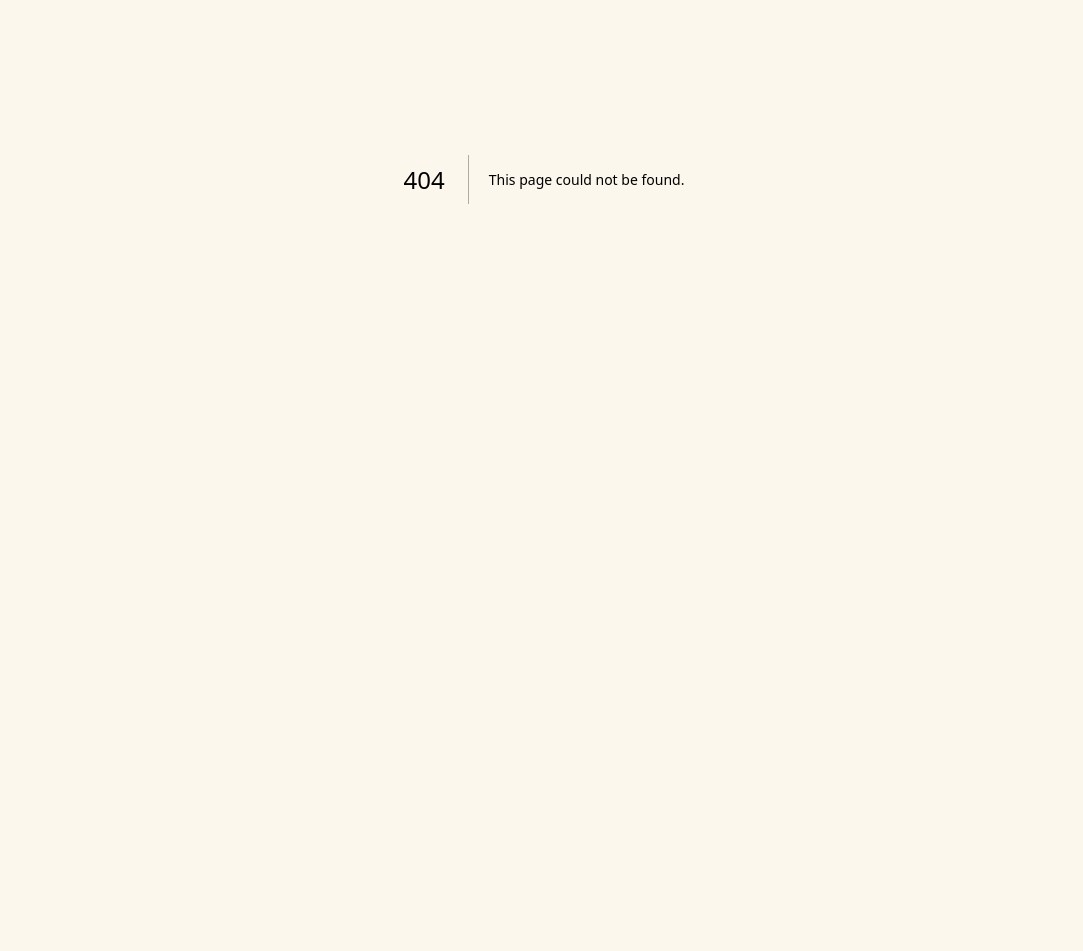
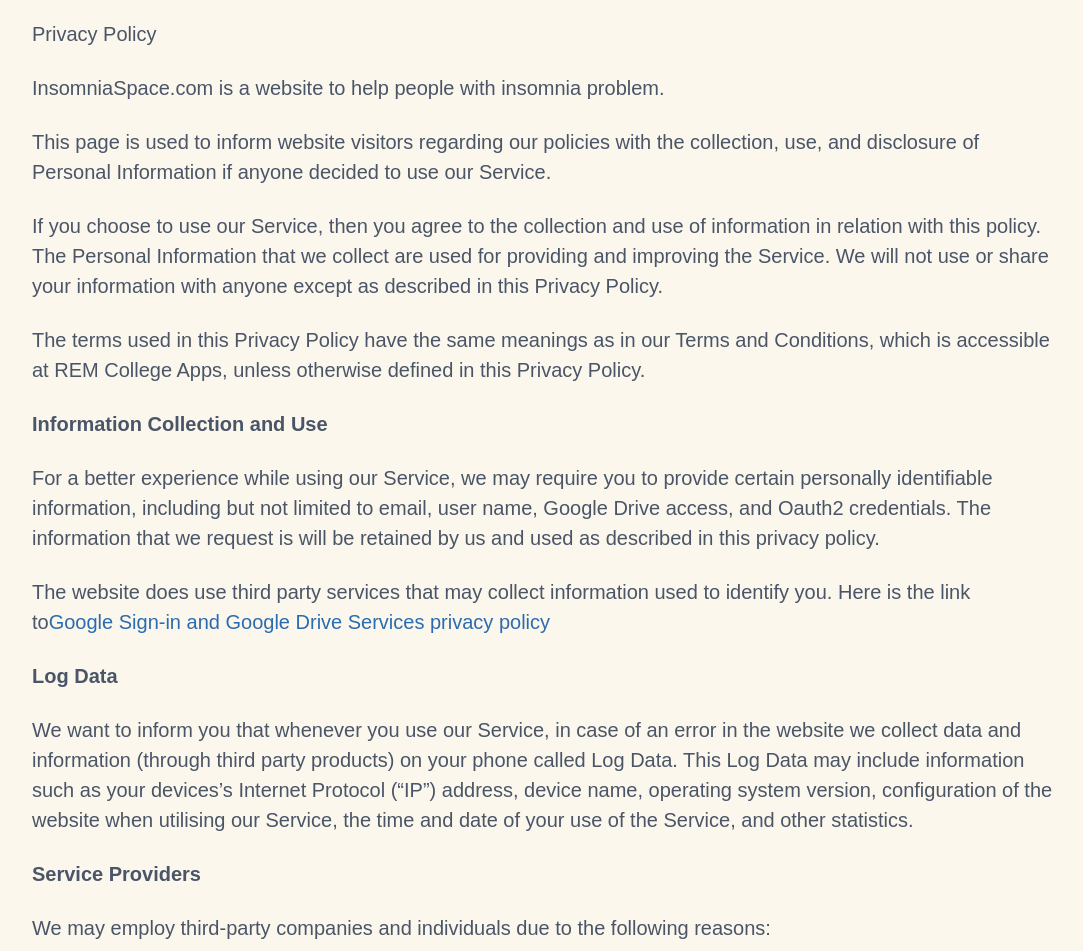
Before and after one commit to wenhuizhao/sleeplesschat, a Next.js app: page /privacy in a window 1280 px wide. Before the commit this address had no page. Shown: the part 221-1172 px from the top of the page, without its empty margins (96-1179 px from the left). Before the commit the page ends 800 px from the top, so only its background shows below. Built offline with nearby package versions, Linux system fonts and the light colour scheme.

Commit message:
add privacy and term

```diff
--- /dev/null
+++ b/src/pages/privacy.tsx
@@ -0,0 +1,132 @@
+import { Meta } from '@/layouts/Meta';
+import { Main } from '@/templates/Main';
+
+const Privacy = () => (
+  <Main meta={<Meta title="Lorem ipsum" description="Lorem ipsum" />}>
+    <h2>Privacy Policy</h2>
+    <p>InsomniaSpace.com is a website to help people with insomnia problem.</p>
+    <p>
+      This page is used to inform website visitors regarding our policies with
+      the collection, use, and disclosure of Personal Information if anyone
+      decided to use our Service.
+    </p>
+    <p>
+      If you choose to use our Service, then you agree to the collection and use
+      of information in relation with this policy. The Personal Information that
+      we collect are used for providing and improving the Service. We will not
+      use or share your information with anyone except as described in this
+      Privacy Policy.
+    </p>
+    <p>
+      The terms used in this Privacy Policy have the same meanings as in our
+      Terms and Conditions, which is accessible at REM College Apps, unless
+      otherwise defined in this Privacy Policy.
+    </p>
+
+    <p>
+      <strong>Information Collection and Use</strong>
+    </p>
+    <p>
+      For a better experience while using our Service, we may require you to
+      provide certain personally identifiable information, including but not
+      limited to email, user name, Google Drive access, and Oauth2 credentials.
+      The information that we request is will be retained by us and used as
+      described in this privacy policy.
+    </p>
+    <p>
+      The website does use third party services that may collect information
+      used to identify you. Here is the link to
+      <a href="https://policies.google.com/privacy">
+        Google Sign-in and Google Drive Services privacy policy
+      </a>
+    </p>
+    <p>
+      <strong>Log Data</strong>
+    </p>
+    <p>
+      We want to inform you that whenever you use our Service, in case of an
+      error in the website we collect data and information (through third party
+      products) on your phone called Log Data. This Log Data may include
+      information such as your devices’s Internet Protocol (“IP”) address,
+      device name, operating system version, configuration of the website when
+      utilising our Service, the time and date of your use of the Service, and
+      other statistics.
+    </p>
+
+    <p>
+      <strong>Service Providers</strong>
+    </p>
+    <p>
+      We may employ third-party companies and individuals due to the following
+      reasons:
+    </p>
+    <ul>
+      <li>To facilitate our Service;</li>
+      <li>To provide the Service on our behalf;</li>
+      <li>To perform Service-related services; or</li>
+      <li>To assist us in analyzing how our Service is used.</li>
+    </ul>
+    <p>
+      We want to inform users of this Service that these third parties have
+      access to your Personal Information. The reason is to perform the tasks
+      assigned to them on our behalf. However, they are obligated not to
+      disclose or use the information for any other purpose.
+    </p>
+
+    <p>
+      <strong>Security</strong>
+    </p>
+    <p>
+      We value your trust in providing us your Personal Information, thus we are
+      striving to use commercially acceptable means of protecting it. But
+      remember that no method of transmission over the internet, or method of
+      electronic storage is 100% secure and reliable, and we cannot guarantee
+      its absolute security.
+    </p>
+
+    <p>
+      <strong>Links to Other Sites</strong>
+    </p>
+    <p>
+      This Service may contain links to other sites. If you click on a
+      third-party link, you will be directed to that site. Note that these
+      external sites are not operated by us. Therefore, I strongly advise you to
+      review the Privacy Policy of these websites. I have no control over, and
+      assume no responsibility for the content, privacy policies, or practices
+      of any third-party sites or services.
+    </p>
+
+    <p>
+      <strong>Children’s Privacy</strong>
+    </p>
+    <p>
+      This Service does not address anyone under the age of 13. We do not
+      knowingly collect personal identifiable information from children under
+      13. In the case we discover that a child under 13 has provided us with
+      personal information, we immediately delete this from our servers. If you
+      are a parent or guardian and you are aware that your child has provided us
+      with personal information, please contact us so that we will be able to do
+      necessary actions.
+    </p>
+
+    <p>
+      <strong>Changes to This Privacy Policy</strong>
+    </p>
+    <p>
+      We may update our Privacy Policy from time to time. Thus, you are advised
+      to review this page periodically for any changes. We will notify you of
+      any changes by posting the new Privacy Policy on this page. These changes
+      are effective immediately, after they are posted on this page.
+    </p>
+
+    <p>
+      <strong>Contact Us</strong>
+    </p>
+    <p>
+      If you have any questions or suggestions about our Privacy Policy, do not
+      hesitate to contact us.
+    </p>
+  </Main>
+);
+
+export default Privacy;
--- /dev/null
+++ b/src/pages/term.tsx
@@ -0,0 +1,95 @@
+import Link from 'next/link';
+
+import { Meta } from '@/layouts/Meta';
+import { Main } from '@/templates/Main';
+
+const Term = () => (
+  <Main meta={<Meta title="Lorem ipsum" description="Lorem ipsum" />}>
+    <p>
+      Please read these terms of service (“terms”, “terms of service”) carefully
+      before using InsomniaSpace.com website (the “service”).
+    </p>
+    <h3>Conditions of Use</h3>
+    <p>
+      We will provide their services to you, which are subject to the conditions
+      stated below in this document. Every time you visit this website, use its
+      services or make a purchase, you accept the following conditions. This is
+      why we urge you to read them carefully.
+    </p>
+    <h3>Privacy Policy</h3>
+    <p>
+      Before you continue using our website we advise you to read our privacy
+      policy
+      <Link href="/privacy"> link</Link> regarding our user data collection. It
+      will help you better understand our practices.
+    </p>
+    <h3>Copyright</h3>
+    <p>
+      Content published on this website (digital downloads, images, texts,
+      graphics, logos) is the property of the website owner and/or its content
+      creators and protected by international copyright laws. The entire
+      compilation of the content found on this website is the exclusive property
+      of website owner, with copyright authorship for this compilation by
+      website owner.
+    </p>
+    <h3>Communications</h3>
+    <p>
+      The entire communication with us is electronic. Every time you send us an
+      email or visit our website, you are going to be communicating with us. You
+      hereby consent to receive communications from us. If you subscribe to the
+      news on our website, you are going to receive regular emails from us. We
+      will continue to communicate with you by posting news and notices on our
+      website and by sending you emails. You also agree that all notices,
+      disclosures, agreements, and other communications we provide to you
+      electronically meet the legal requirements that such communications be in
+      writing.
+    </p>
+    <h3>Applicable Law</h3>
+    <p>
+      By visiting this website, you agree that the laws of the United States,
+      without regard to principles of conflict laws, will govern these terms of
+      service, or any dispute of any sort that might come between webiste owner
+      and you, or its business partners and associates.
+    </p>
+    <h3>Disputes</h3>
+    <p>
+      Any dispute related in any way to your visit to this website or to
+      products you purchase from us shall be arbitrated by state or federal
+      court in United States and you consent to exclusive jurisdiction and venue
+      of such courts.
+    </p>
+    <h3>Comments, Reviews, and Emails</h3>
+    <p>
+      Visitors may post content as long as it is not obscene, illegal,
+      defamatory, threatening, infringing of intellectual property rights,
+      invasive of privacy, or injurious in any other way to third parties.
+      Content has to be free of software viruses, political campaigns, and
+      commercial solicitation.
+    </p>
+    <p>
+      We reserve all rights (but not the obligation) to remove and/or edit such
+      content. When you post your content, you grant website owner
+      non-exclusive, royalty-free and irrevocable right to use, reproduce,
+      publish, modify such content throughout the world in any media.
+    </p>
+    <h3>License and Site Access</h3>
+    <p>
+      We grant you a limited license to access and make personal use of this
+      website. You are not allowed to download or modify it. This may be done
+      only with written consent from us.
+    </p>
+    <h3>User Account</h3>
+    <p>
+      If you are an owner of an account on this website, you are solely
+      responsible for maintaining the confidentiality of your private user
+      details (username and password). You are responsible for all activities
+      that occur under your account or password.
+    </p>
+    <p>
+      We reserve all rights to terminate accounts, edit or remove content and
+      cancel orders at their sole discretion.
+    </p>
+  </Main>
+);
+
+export default Term;
```
